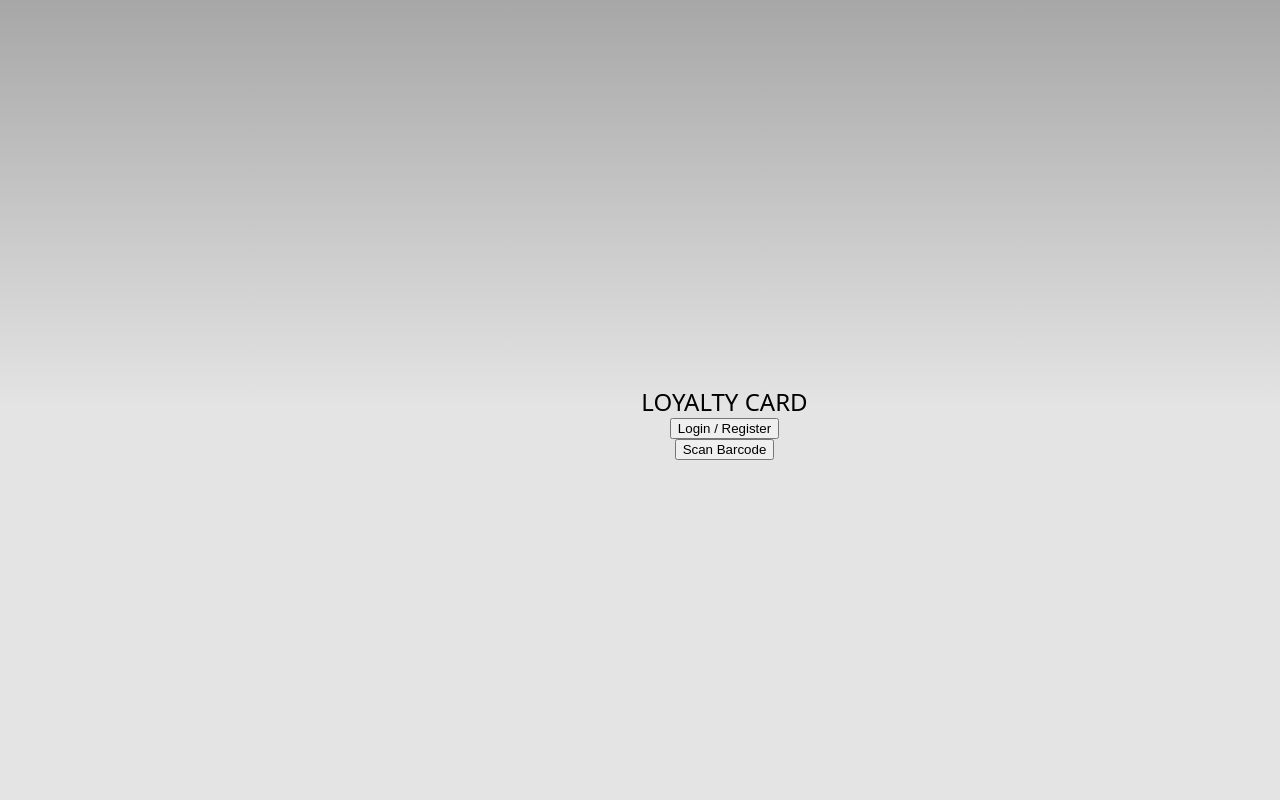
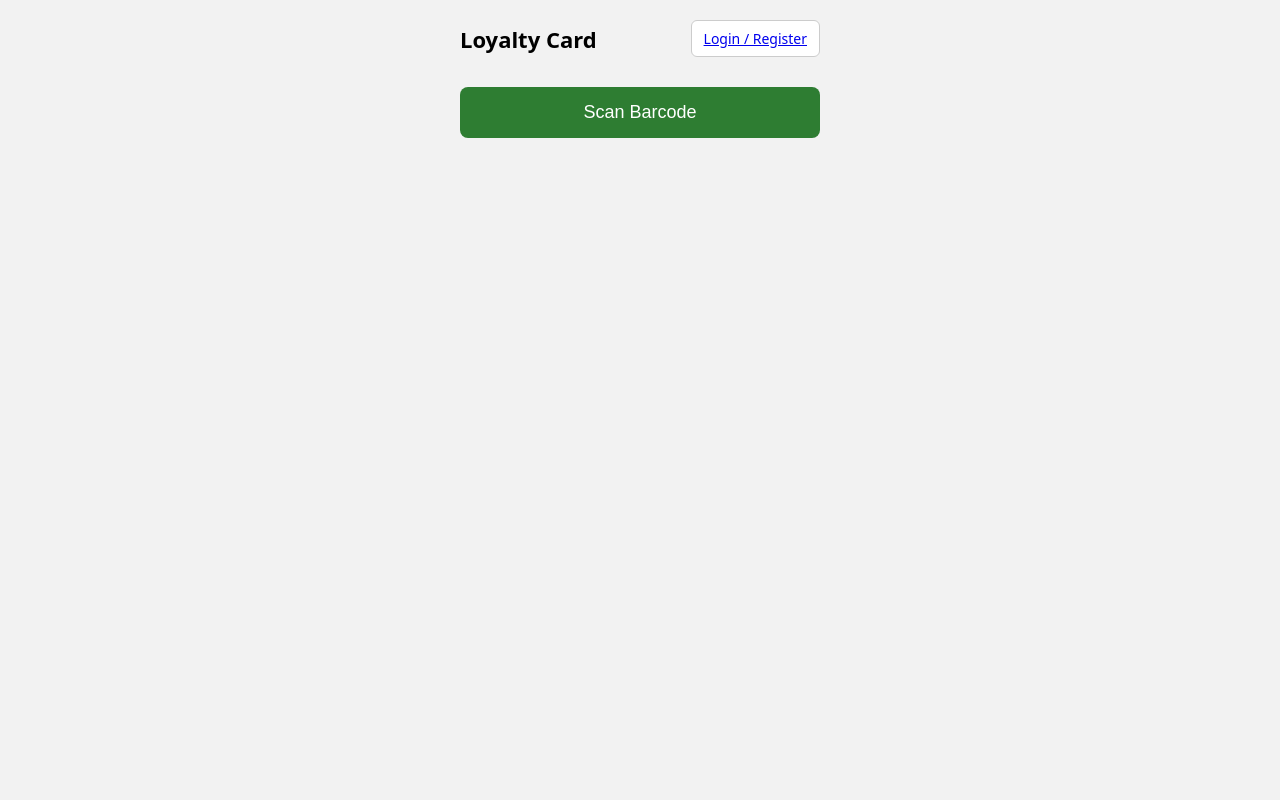
Before and after one commit to theo-bggtt/loyaltyCard, a PHP site: page / in a window 1280 px wide. Run offline with PHP 8.4, Linux system fonts and the light colour scheme.

Commit message:
Separated login page

```diff
--- a/www/css/index.css
+++ b/www/css/index.css
@@ -1,6 +1,6 @@
 * {
     -webkit-tap-highlight-color: rgba(0, 0, 0, 0);
-    /* make transparent link selection, adjust last value opacity 0 to 1.0 */
+    box-sizing: border-box;
 }
 
 body {
@@ -10,100 +10,119 @@ body {
     /* prevent webkit from resizing text to fit */
     -webkit-user-select: none;
     /* prevent copy paste, to allow, change 'none' to 'text' */
-    background-color: #E4E4E4;
-    background-image: linear-gradient(to bottom, #A7A7A7 0%, #E4E4E4 51%);
-    font-family: system-ui, -apple-system, -apple-system-font, 'Segoe UI', 'Roboto', sans-serif;
-    font-size: 12px;
-    height: 100vh;
+    background-color: #F2F2F2;
+    font-family: system-ui, -apple-system, 'Segoe UI', 'Roboto', sans-serif;
+    font-size: 16px;
     margin: 0px;
-    padding: 0px;
     /* Padding to avoid the "unsafe" areas behind notches in the screen */
     padding: env(safe-area-inset-top, 0px) env(safe-area-inset-right, 0px) env(safe-area-inset-bottom, 0px) env(safe-area-inset-left, 0px);
-    text-transform: uppercase;
+}
+
+.app {
+    max-width: 400px;
+    margin: 0 auto;
+    padding: 20px;
+    text-align: center;
+}
+
+/* Header with title and login button */
+
+.app-header {
+    display: flex;
+    justify-content: space-between;
+    align-items: center;
+    margin-bottom: 30px;
+}
+
+.app-header h1 {
+    font-size: 22px;
+    margin: 0px;
+}
+
+#loginRegister,
+#backButton {
+    background-color: #FFFFFF;
+    border: 1px solid #CCCCCC;
+    border-radius: 6px;
+    padding: 8px 12px;
+    font-size: 14px;
+}
+
+/* Scan button */
+
+#btnScan {
+    background-color: #2E7D32;
+    border: none;
+    border-radius: 8px;
+    color: #FFFFFF;
+    font-size: 18px;
+    padding: 15px 30px;
     width: 100%;
 }
 
-
-/* Portrait layout (default) */
-
-.app {
-    /* 170px x 200px */
-    position: absolute;
-    /* position in the center of the screen */
-    left: 50%;
-    top: 50%;
-    height: 50px;
-    /* text area height */
-    width: 225px;
-    /* text area width */
-    text-align: center;
-    padding: 180px 0px 0px 0px;
-    /* image height is 200px (bottom 20px are overlapped with text) */
-    margin: -115px 0px 0px -112px;
-    /* offset vertical: half of image height and text area height */
-    /* offset horizontal: half of text area width */
+#btnScan:active {
+    background-color: #1B5E20;
 }
 
+/* Scanned code display */
 
-/* Landscape layout (with min-width) */
-
-@media screen and (min-aspect-ratio: 1/1) and (min-width:400px) {
-    .app {
-        background-position: left center;
-        padding: 75px 0px 75px 170px;
-        /* padding-top + padding-bottom + text area = image height */
-        margin: -90px 0px 0px -198px;
-        /* offset vertical: half of image height */
-        /* offset horizontal: half of image width and text area width */
-    }
+#code {
+    font-size: 24px;
+    margin-top: 20px;
+    word-break: break-all;
 }
 
-h1 {
-    font-size: 24px;
-    font-weight: normal;
-    margin: 0px;
-    overflow: visible;
-    padding: 0px;
-    text-align: center;
+/* Login / Register form */
+
+#loginRegisterForm {
+    display: flex;
+    flex-direction: column;
+    gap: 10px;
+    margin-top: 30px;
 }
 
-.event {
-    border-radius: 4px;
-    color: #FFFFFF;
-    font-size: 12px;
-    margin: 0px 30px;
-    padding: 2px 0px;
+#loginRegisterForm input {
+    border: 1px solid #CCCCCC;
+    border-radius: 6px;
+    font-size: 16px;
+    padding: 12px;
 }
 
-.event.listening {
-    background-color: #333333;
-    display: block;
+#loginRegisterButton {
+    background-color: #1565C0;
+    border: none;
+    border-radius: 6px;
+    color: #FFFFFF;
+    font-size: 16px;
+    padding: 12px;
 }
 
-.event.received {
-    background-color: #4B946A;
-    display: none;
+#loginRegisterButton:active {
+    background-color: #0D47A1;
 }
 
-@keyframes fade {
-    from {
-        opacity: 1.0;
-    }
-    50% {
-        opacity: 0.4;
-    }
-    to {
-        opacity: 1.0;
-    }
-}
-
-.blink {
-    animation: fade 3000ms infinite;
-    -webkit-animation: fade 3000ms infinite;
+#changeType {
+    background: none;
+    border: none;
+    color: #1565C0;
+    font-size: 14px;
+    text-decoration: underline;
 }
 
 @media screen and (prefers-color-scheme: dark) {
     body {
-        background-image: linear-gradient(to bottom, #585858 0%, #1B1B1B 51%);
+        background-color: #1B1B1B;
+        color: #FFFFFF;
+    }
+    #loginRegister,
+    #backButton {
+        background-color: #333333;
+        border-color: #555555;
+        color: #FFFFFF;
+    }
+    #loginRegisterForm input {
+        background-color: #333333;
+        border-color: #555555;
+        color: #FFFFFF;
     }
 }
--- a/www/index.html
+++ b/www/index.html
@@ -1,22 +1,4 @@
 <!DOCTYPE html>
-<!--
-    Licensed to the Apache Software Foundation (ASF) under one
-    or more contributor license agreements.  See the NOTICE file
-    distributed with this work for additional information
-    regarding copyright ownership.  The ASF licenses this file
-    to you under the Apache License, Version 2.0 (the
-    "License"); you may not use this file except in compliance
-    with the License.  You may obtain a copy of the License at
-
-    http://www.apache.org/licenses/LICENSE-2.0
-
-    Unless required by applicable law or agreed to in writing,
-    software distributed under the License is distributed on an
-    "AS IS" BASIS, WITHOUT WARRANTIES OR CONDITIONS OF ANY
-     KIND, either express or implied.  See the License for the
-    specific language governing permissions and limitations
-    under the License.
--->
 <html>
 
 <head>
@@ -35,19 +17,12 @@
     <div class="app">
         <header class="app-header">
             <h1>Loyalty Card</h1>
-            <button id="loginRegister" onclick="startLoginregister()">Login / Register</button>
+            <a id="loginRegister" href="login.html">Login / Register</a>
         </header>
         <button id="btnScan">Scan Barcode</button>
         <h1 id="code"></h1>
 
-        <form action="" id="loginRegisterForm" hidden>
-            <input type="text" id="formInputType" value="Register" hidden>
-            <input type="text" id="newUsername" placeholder="New Username" required>
-            <input type="password" id="newPassword" placeholder="New Password" required>
-            <input type="password" id="confirmPassword" placeholder="Confirm Password" required>
-            <button type="submit" id="loginRegisterButton">Register</button>
-            <button type="button" id="changeType" onclick="toggleLoginForm()">I already have an account</button>
-        </form>
+
 
     </div>
     <script src="cordova.js "></script>
--- a/www/js/index.js
+++ b/www/js/index.js
@@ -30,19 +30,5 @@ function AjouterCarteCamera() {
 
 
 function startLoginregister() {
-    document.getElementById('loginRegisterForm').style.display = 'block';
+    window.location.href = 'login.html';
 }
-
-
-function toggleLoginForm() {
-    if (document.getElementById('confirmPassword').style.display === 'none') {
-        // change to register
-        document.getElementById('confirmPassword').style.display = 'block';
-        document.getElementById('loginRegisterButton').innerText = 'Register';
-    } else {
-        // change to login
-        document.getElementById('confirmPassword').style.display = 'none';
-        document.getElementById('loginRegisterButton').innerText = 'Login';
-        document.getElementById('changeType').innerText = 'Create an account';
-    }
-}
```
Also changed, not shown: www/js/login.js (added, +21 -0 lines), www/login.html (+37 -0 lines).
